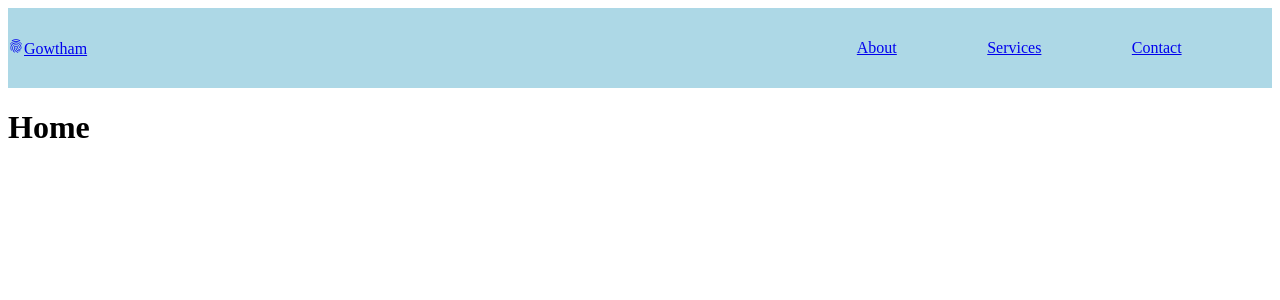
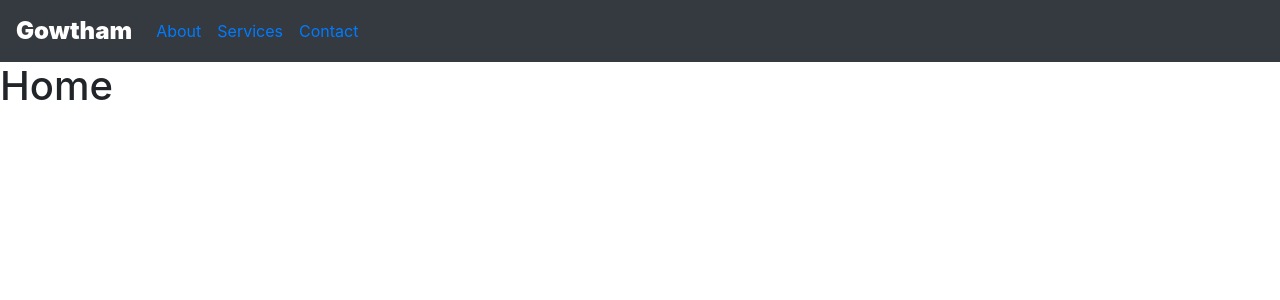
Before and after one commit to crio-tech/react-website, a React (Create React App) app: page / in a window 1280 px wide. Shown: the top 300 px of the page. Built offline with nearby package versions, Linux system fonts and the light colour scheme.

Commit message:
bootstrap navbar

```diff
--- a/package.json
+++ b/package.json
@@ -6,7 +6,9 @@
     "@testing-library/jest-dom": "^4.2.4",
     "@testing-library/react": "^9.3.2",
     "@testing-library/user-event": "^7.1.2",
+    "bootstrap": "^4.5.2",
     "react": "^16.13.1",
+    "react-bootstrap": "^1.3.0",
     "react-dom": "^16.13.1",
     "react-icons": "^3.11.0",
     "react-router-dom": "^5.2.0",
--- a/public/index.html
+++ b/public/index.html
@@ -15,6 +15,12 @@
       user's mobile device or desktop. See https://developers.google.com/web/fundamentals/web-app-manifest/
     -->
     <link rel="manifest" href="%PUBLIC_URL%/manifest.json" />
+    <link
+      rel="stylesheet"
+      href="https://maxcdn.bootstrapcdn.com/bootstrap/4.5.0/css/bootstrap.min.css"
+      integrity="sha384-9aIt2nRpC12Uk9gS9baDl411NQApFmC26EwAOH8WgZl5MYYxFfc+NcPb1dKGj7Sk"
+      crossorigin="anonymous"
+    />
     <!--
       Notice the use of %PUBLIC_URL% in the tags above.
       It will be replaced with the URL of the `public` folder during the build.
--- a/src/components/NavBar.css
+++ b/src/components/NavBar.css
@@ -1,16 +1,9 @@
-nav{
-    display: flex;
-    justify-content: space-between;
-    align-items: center;
-    min-height: 10vh;
-    background: lightblue;
+.navbar-logo{
     color: white;
+    font-weight: 900;
+    font-size: larger;
 }
 
-.navbar-links{
-    width: 40%;
-    display: flex;
-    justify-content: space-evenly;
-    align-items: center;
-    list-style: none;
+Nav.Link{
+    color: azure;
 }
--- a/src/components/NavBar.js
+++ b/src/components/NavBar.js
@@ -1,37 +1,31 @@
 import React from "react";
 import { Link } from "react-router-dom";
-import { MdFingerprint } from "react-icons/md";
-import './NavBar.css';
+import "./NavBar.css";
+import { Navbar, Nav } from "react-bootstrap";
 
-function NavBar() {
+function navBar() {
   return (
     <>
-      <nav className="navbar">
+      <Navbar bg="dark" variant="dark" className='nav-bar'>
+        <Navbar.Brand>
           <Link to="/" className="navbar-logo">
-            <MdFingerprint className="navbar-icon" />
             Gowtham
           </Link>
-
-          <ul className="navbar-links">
-            <li>
-              <Link to="/about" >
-                About
-              </Link>
-            </li>
-            <li>
-              <Link to="/services" >
-                Services
-              </Link>
-            </li>
-            <li>
-              <Link to="/contact" >
-                Contact
-              </Link>
-            </li>
-          </ul>
-      </nav>
+        </Navbar.Brand>
+        <Nav className="mr-auto">
+          <Nav.Link>
+            <Link to="/about">About</Link>
+          </Nav.Link>
+          <Nav.Link>
+            <Link to="/services">Services</Link>
+          </Nav.Link>
+          <Nav.Link>
+            <Link to="/contact">Contact</Link>
+          </Nav.Link>
+        </Nav>
+      </Navbar>
     </>
   );
 }
 
-export default NavBar;
+export default navBar;
```
Also changed, not shown: 1 other file (tests, documents, lock files or other folders).
